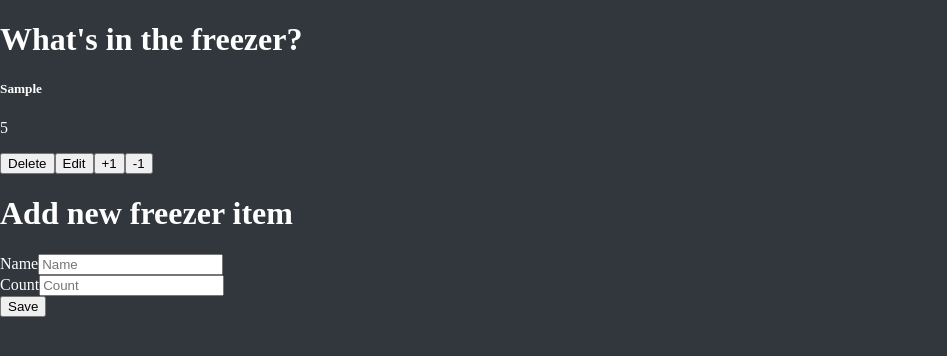
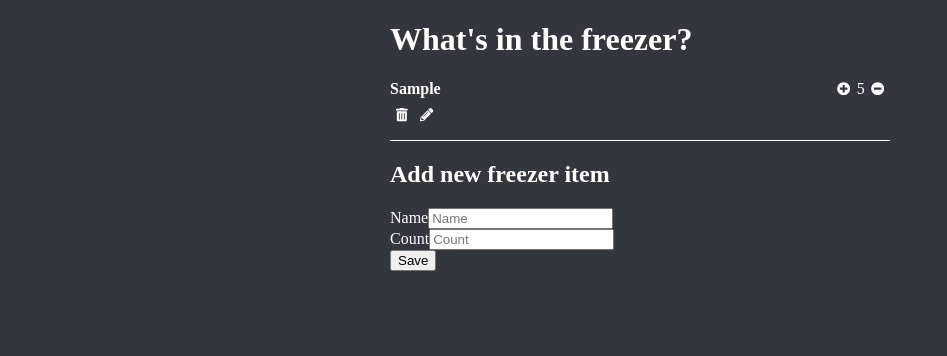
Before and after one commit to weberjacob/freezer-status, a React (Create React App) app: page / in a window 1280 px wide. Both pictures are taken after typing "Sample", "5" into the empty fields and a click on the button "Save". Shown: the top 356 px of the page, without its empty margins (0-947 px from the left). Built offline with nearby package versions, Linux system fonts and the light colour scheme; no server answers; the database is empty.

Commit message:
Styling changes and updates

```diff
--- a/package.json
+++ b/package.json
@@ -3,6 +3,9 @@
   "version": "0.1.0",
   "private": true,
   "dependencies": {
+    "@fortawesome/fontawesome-svg-core": "^1.2.30",
+    "@fortawesome/free-solid-svg-icons": "^5.14.0",
+    "@fortawesome/react-fontawesome": "^0.1.11",
     "@testing-library/jest-dom": "^4.2.4",
     "@testing-library/react": "^9.3.2",
     "@testing-library/user-event": "^7.1.2",
--- a/src/App.js
+++ b/src/App.js
@@ -2,6 +2,8 @@ import React from "react";
 
 import Firebase from "firebase";
 import config from "./config";
+import { FontAwesomeIcon } from '@fortawesome/react-fontawesome'
+import { faPencilAlt, faTrashAlt, faPlusCircle, faMinusCircle, faPlus } from '@fortawesome/free-solid-svg-icons'
 
 class App extends React.Component {
   constructor(props) {
@@ -108,58 +110,57 @@ class App extends React.Component {
     return (
       <React.Fragment>
         <div className="container">
-          <div className="row">
-            <div className="col-xl-12">
+          <div className="title-wrapper">
             <h1>What's in the freezer?</h1>
           </div>
-          </div>
-          <div className="row">
-            <div className="col-xl-12">
+          <div className="items-wrapper">
+            <div className="item-inner">
               { freezerItems.map(item => (
                 <div
                   key={ item.uid }
-                  className="card float-left"
-                  style={{ width: "18rem", marginRight: "1rem" }}
                 >
-                  <div className="card-body">
-                    <h5 className="card-title">{ item.name }</h5>
-                    <p className="card-text"> { item.count }</p>
+                  <div className="item">
+                    <h5 className="title">{ item.name }</h5>
+                    <div className="count-actions">
+                      <button
+                        onClick={() => this.incrementCount(item)}
+                      >
+                        <FontAwesomeIcon icon={faPlusCircle} />
+                      </button>
+                      <p className="amount">{item.count}</p>
+                      <button
+                        onClick={() => this.decrementCount(item)}
+                        className="btn btn-link"
+                      >
+                        <FontAwesomeIcon icon={faMinusCircle} />
+                      </button>
+                    </div>
+                    <div className="actions">
                       <button
                         onClick={() => this.removeData(item)}
                         className="btn btn-link"
                       >
-                      Delete
+                        <FontAwesomeIcon icon={faTrashAlt} />
                       </button>
                       <button
                         onClick={() => this.updateData(item)}
                         className="btn btn-link"
                       >
-                      Edit
+                        <FontAwesomeIcon icon={faPencilAlt} />
                       </button>
-                    <button
-                      onClick={() => this.incrementCount(item)}
-                      className="btn btn-link"
-                    >
-                      +1
-                    </button>
-                    <button
-                      onClick={() => this.decrementCount(item)}
-                      className="btn btn-link"
-                    >
-                      -1
-                    </button>
+                    </div>
                   </div>
                 </div>
               ))}
             </div>
           </div>
-          <div className="row">
-            <div className="col-xl-12">
-              <h1>Add new freezer item</h1>
+          <div className="add-more">
+            <div>
+              <h2>Add new freezer item</h2>
               <form onSubmit={ this.handleSubmit }>
-                <div className="form-row">
+                <div>
                   <input type="hidden" ref="uid" />
-                  <div className="form-group col-md-6">
+                  <div>
                     <label>Name</label>
                     <input
                       type="text"
@@ -168,7 +169,7 @@ class App extends React.Component {
                       placeholder="Name"
                     />
                   </div>
-                  <div className="form-group col-md-6">
+                  <div>
                     <label>Count</label>
                     <input
                       type="number"
--- /dev/null
+++ b/src/styles/components/_item.scss
@@ -0,0 +1,37 @@
+
+.item {
+  display: flex;
+  flex-direction: row;
+  flex-wrap: wrap;
+  margin-bottom: 1rem;
+  padding-bottom: 1rem;
+  border-bottom: 1px solid color(theme-white);
+
+  .title,
+  p {
+    margin: 0;
+  }
+
+  .title {
+    font-size: 1rem;
+  }
+
+  .count-actions {
+    display: flex;
+    flex-direction: row;
+    justify-content: center;
+    align-items: center;
+    margin-left: auto;
+  }
+
+  button {
+    background-color: transparent;
+    border: 0;
+    color: color(theme-white);
+  }
+
+  .actions {
+    margin-top: 0.5rem;
+    width: 100%;
+  }
+}
--- a/src/styles/regions/_global.scss
+++ b/src/styles/regions/_global.scss
@@ -5,3 +5,13 @@ body {
   padding: 0;
   margin: 0;
 }
+
+.container {
+  margin: 0 auto;
+  max-width: 500px;
+  width: 90vw;
+}
+
+button {
+  cursor: pointer;
+}
--- a/src/styles/styles.scss
+++ b/src/styles/styles.scss
@@ -1,5 +1,6 @@
 
 @import 'base/functions';
 @import 'base/variables';
+@import 'components/item';
 
 @import 'regions/global';
```
Also changed, not shown: 2 other files (tests, documents, lock files or other folders). Lines whose indentation alone changed are shown as unchanged.
